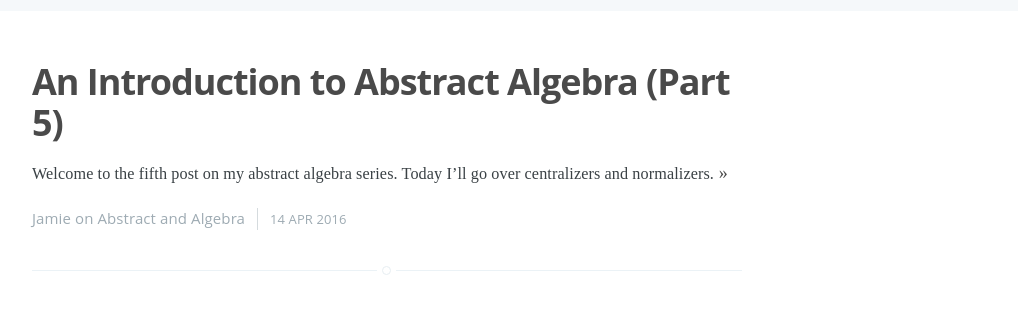
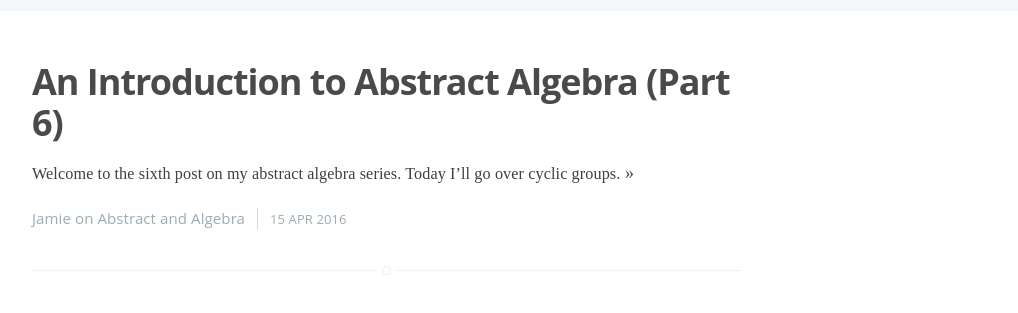
Before and after one commit to jamiecayley/jamiecayley.github.io, a Jekyll site: the page built from index.html, in a window 1280 px wide and 900 px high. Shown: the part 349-662 px from the top of the window, without its empty margins (253-1271 px from the left). Built offline with Jekyll 4.4.1, drawn with Linux system fonts in a browser that asks for light colours; some web fonts are replaced; the list of posts is cut into pages by our own code; some of the changed lines change nothing that is shown.

Commit message:
new post

```diff
--- a/_posts/2016-04-14-An-Introduction-To-Abstract-Algebra-5.md
+++ b/_posts/2016-04-14-An-Introduction-To-Abstract-Algebra-5.md
@@ -1,47 +1,35 @@
 ---
 layout: post
-title:  "An Introduction to Abstract Algebra (Part 5)"
-date:   2016-04-14
+title:  "An Introduction to Abstract Algebra (Part 6)"
+date:   2016-04-15
 categories: Abstract Algebra
 ---
 
-Welcome to the fifth post on my abstract algebra series. Today I’ll go over centralizers and normalizers.
+Welcome to the sixth post on my abstract algebra series. Today I’ll go over cyclic groups.
 
-Centralizers
+Let G be a group. G is cyclic if there exists a $$g \in G$$ such that $$G = \{g^n : n \in \mathbb{Z}\}$$. This property is denoted $$G = <g>$$ and we say that G is generated by g.
 
-Let G be a group. $$A \subseteq G$$ is a subset. Let $$C_G(A) = \{ g \in G : gag^{-1} = a\} (a \in A). C_G(A)$$ is called the centralizer of A and is the set of elements of G that commutes with A: $$gag^{-1} = a \rightarrow ga = ag$$.
+For example, $$(\mathbb{Z}, +) = <1>$$ ($$\mathbb{Z}$$ is the group of all integers with addition as the group operation) and $$(\mathbb{Z}/n\mathbb{Z}, +) = <1>$$ ($$\mathbb{Z}/n\mathbb{Z}$$ is the group of integers modulo n, ie integers from 1 to n-1, with addition as the group operation).
 
-Proposition: The centralizer of A in G is a subgroup of G $$(C_G(A) \leq G)$$
+A note on notation: when we are working with $$\mathbb{Z}/n\mathbb{Z}$$ all integers (and variables) are modulo n. This is comonly denoted by placing a bar on top of numbers and variables (eg, $$\bar{x}, \bar{2}$$ are both modulo n) but for simplicity I will not use this notation unless not using it would result in ambiguity $$ a | b$$ means that a divides b, and (a, b) denotes the greater common divisor of a and b.
 
-Proof: if $$gh \in C_G(A)$$ then $$gh^{-1} \in C_G(A)$$. Let $$g \in C_G(A)$$ then for all $$a \in A, gag^{-1} = a$$ so $$a = g^{-1}ag$$ which implies $$g^{-1} \in C_G(A)$$. Let $$h, g \in C_G(A)$$ then for $$a \in A, gh^{-1}a(gh^{-1})^{-1} = gh^{-1}ahg^{-1} = gag^{-1} = a$$ so $$gh^{-1} \in C_G(A)$$ which means $$C_G(A)$$ is a subgroup.
+Proposition: the order of an element is equal to the size of the group it generates. If $$H = <x>$$ is infinite then $$x^i = x^j$$ if and only if i = j, hence x has infinite order. If $$H = <x>$$ is finite and $$|H| = n$$ then $$H = \{1, x, ..., x^{n-1}\}$$, so x has order n.
 
-A quick note on notation: if $$A = \{a\}$$ the centralizer of A is denoted $$C_G(\{a\})$$.
+Theorem: let H be cyclic generated by x, then (1) if the order of x is infinite then $$H \cong \mathbb{Z}$$ (2) if $$|x| = n \in \mathbb{Z}_{> 0}$$ then $$H \cong \mathbb{Z}/n\mathbb{Z}$$.
 
-Normalizers
+Proof: (1) Let $$f: \mathbb{Z} \rightarrow H$$ be a homomorphism that sends $$i \mapsto x^i$$. Since $$f(i+j) = x^{i+j} = x^i \cdot x^j = f(i)\cdot f(j)$$ f is well defined. Since $$f(i) = 1$$ if and only if $$x^i = 0$$ if and only if i = 0 then f is injective. Finally since $$H = \{x^n : n \in \mathbb{Z}\} = f(\mathbb{Z})$$, f is surjective. This completes the proof for part 1.
+(2) let $$f : \mathbb{Z}/n\mathbb{Z} \rightarrow H$$ be a homomorphism that sends $$i \mapsto x^i$$. If i = j then $$x^i = x^j$$ since if i = j  then $$n | i-j = n \cdot k, x^{i+j} = x^ix^j = x^n = 1$$. We can also see that $$f(i+j) = x^{i+j} = x^ix^j = f(i)+f(j)$$ so this homomorphism is well defined. $$f(i) = 1$$ if and only if $$x^i = 1$$ where i = qn+r and $$0 \leq r < n$$. Hence $$x^i = x^{qn+r} = (x^n)^q\cdot x^r = 1$$ so r = 0 and i = 0, hence f is injective. Since $$H = \{1, x, ..., x^{n-1}\} = f(\mathbb{Z}/n\mathbb{Z})$$ f is surjective. Thiscompletes the proof for part 2.
 
-Let G be a group, $$A \subseteq G$$ is a subset. For $$g \in G$$ let $$gAg^{-1} = \{gag^{-1} : a \in A\}$$. Then $$N_G(A) = \{g \in G: gAg = A\}$$ is the normalizer of G.
+Remark: if H and G are cyclic, $$H \cong G$$ if and only if $$|H| = |G|$$
 
-Remark: $$N_G(A) = \{g \in G: \forall a \in A, gag^{-1} \in A, g^{-1}ag \in A \}$$
+Proposition: (1) Let $$H = <x>$$ be finite, then for all $$a \in \mathbb{Z}-{0}$$ (all integers except 0) $$x^a$$ has finite order. (2) Let $$H = <x>$$ be finite with $$|H| = n$$ then for all $$a \in \mathbb{Z}$$ $$x^a$$ has order $$\frac{n}/(n,a)}$$
 
-Propositon: The normalizer of A in G is a subgroup of G $$(N_G(A) \leq G)$$
+Proof: (1) $$(x^a)^m = x^{am} = 1$$ if and only if am = 0 if and only if m = 0, so $$x^a$$ has infinite order.
+(2) $$(x^a)^m = x^{am} = 1$$ if and only if am = 0 mod n if and only if $$n| am$$. Let d = (n,a) where $$n = d \cdot k, a = d \cdot l$$ and (k,l) = 1. From that it follows that $$n | am$$ if $$dk | dlm$$ if and only if $$k | lm$$ if and only if $$k | m$$, hence the order of $$x^a$$ is k = $$\frac{n}{(n, a)}$$.
 
-Proof: if $$g \in N_G(A)$$ then $$g^{-1} \in N_G(A)$$. Let $$g, h \in N_G(A)$$, then $$gh^{-1}A(gh^{-1})^{-1} = gh^{-1}Ahg^{-1} = gAg^{-1} = A$$
+Proposition: (1) if $$H = <x>$$ is finite, with $$a, b \in \mathbb{Z}$$, $$<x^a> = <x^b$$ if and only if $$|a| = |b|$$ (2) If $$H = <x>$$ is finite and $$|H| = n$$ with $$a, b \in \mathbb{Z}$$, $$<x^a> = <x^b$$ if and only if (a,n) = (b,n).
 
- Remarks
+Proof: (1) $$<x^a = \{x^n : n \in \mathbb{Z}\}$$. If $$x^b \in \{x^n : n \in \mathbb{Z}\}, x^b = x^{am} = b = am$$ so $$a|b$$. Similarly $$b | a$$ so $$|b| = |a|$$. Conversely if $$|a| = |b|$$ then $$b = \pm a$$ so $$x^b = x^a$$ or $$x^{-a}$$ and $$<^a> = <x^{-a}$$.
+(2) $$<x^a> = <x^b>$$ so $$|x^a| = |x^b|$$ so $$\frac{n}/{(n,a)} = \frac{n}{(n,b)}$$ so (n,a) = (n,b). Conversely assume (n,a) = (n,b) = d we have a = kd, so $$x^a \in <x^d>$$ which means $$<x^d$$ and $$<x^a> \leq <x^d>$$. Since $$|<x^a| = \frac{n}{d}, |<x^d| = \frac{n}{(n,d)} = \frac{n}{d}$$ so $$<x^a> = <x^d>$$. Similarly $$<x^b = <x^d> = <x^a>$$.
 
- 1) $$C_G(G)$$ is a specific kind of centralizer, called the center of G and it is the set of elements of G that commute, usually denoted Z(G)
- 2) if G is abelian $$C_G(A) = N_G(A) = Z(G) = G$$
- 3) $$C_G(A) \leq N_G(A)$$.
- 4) $$C_G(A) = \cup_{a \in A} C_G(a)$$.
- 5) $$\{a^n : n \in Z \} \leq C_G(a)$$.
-
-Example: computations in $$D_8$$
-
-Let $$A = \{1, r^2, r^3\}$$
-We can easily see that $$A \subseteq C_{D_8}(A)$$. If $$s \in C_{D_8}(A)$$ then $$srs^{-1} = r^{-1}ss^{-1} = r^{-1} = r^3 \neq r$$ hence $$s \not\in C_{D_8}(A)$$. Since every element of $$D_8$$ is a power of r or s that means $$A = C_{D_8}(A)$$.
-
-We know $$A = C_{D_8}(A) \in N_{D_8}(A)$$ by definition, and $$srs^{-1} = r^{-1}ss^{-1} = r^{-1} = r^3 \in A$$ so $$s \in N_{D_8}(A)$$. Since every element of $$D_8$$ is a power of r or s that means $$D_8 = N_{D_8}(A)$$.
-
-We know $$Z(D_8) \in C_{D_8}(A) = A$$. The identity is always in Z(G), hence $$1 \in Z(D_8)$$. Since $$srs^{-1} = r^{-1}ss^{-1} = r^{-1} = r^3$$ then $$r, r^3 \not\in Z(D_8)$$. Finally we can see that $$sr^2s^{-1} = r^{-2}ss^{-1} = r^{-2} = r^2$$ so $$Z(D_8) = \{1, r^2\}$$.
-
-Stay tuned for a post on cyclic groups!
+Stay tuned for a post on equivalence class, quotients, normal groups and Lagrange's theorem!
```
